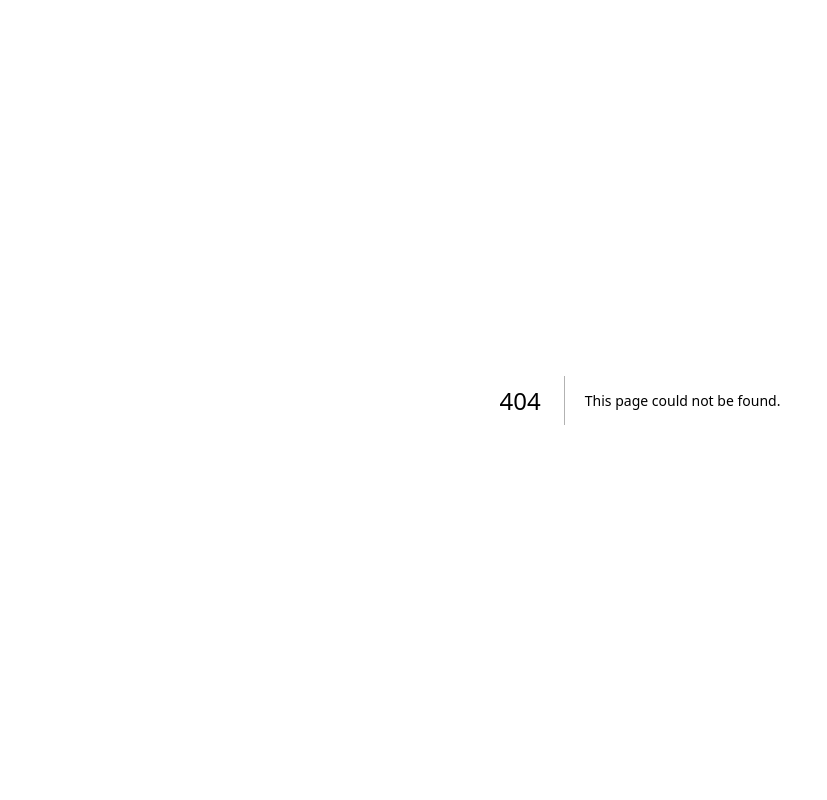
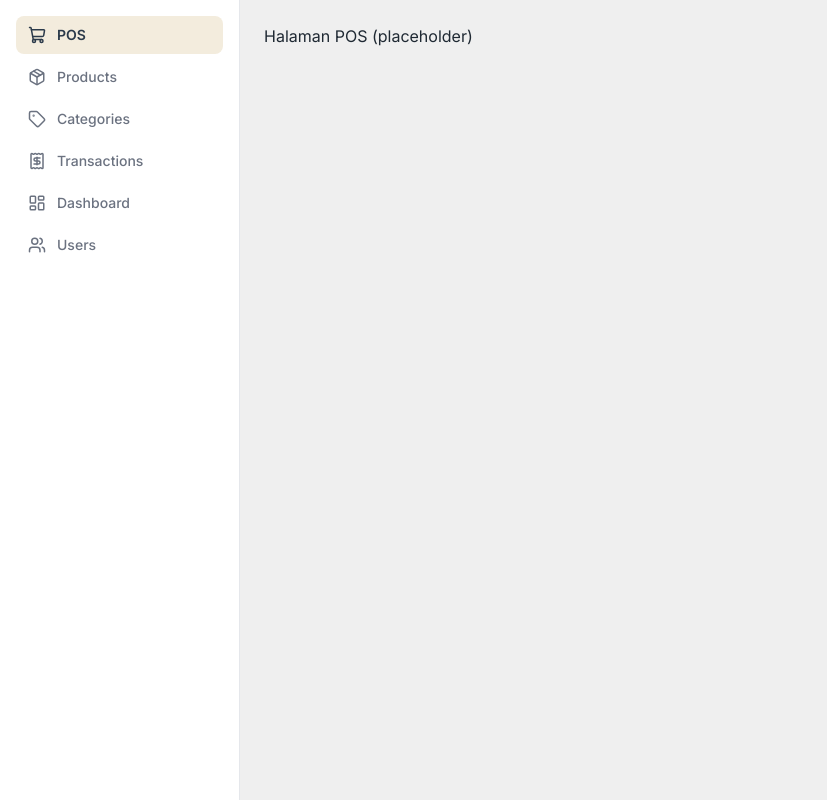
Before and after one commit to muhammadzhuhry/brewpoint, a Next.js app: page /pos in a window 1280 px wide. Before the commit this address had no page. Shown: the whole page, without its empty margins (0-827 px from the left). Built offline with nearby package versions, Linux system fonts and the light colour scheme.

Commit message:
feature: temporary page

```diff
--- /dev/null
+++ b/app/(staff)/pos/page.tsx
@@ -0,0 +1,3 @@
+export default function POSPage() {
+  return <p>Halaman POS (placeholder)</p>;
+}
```
